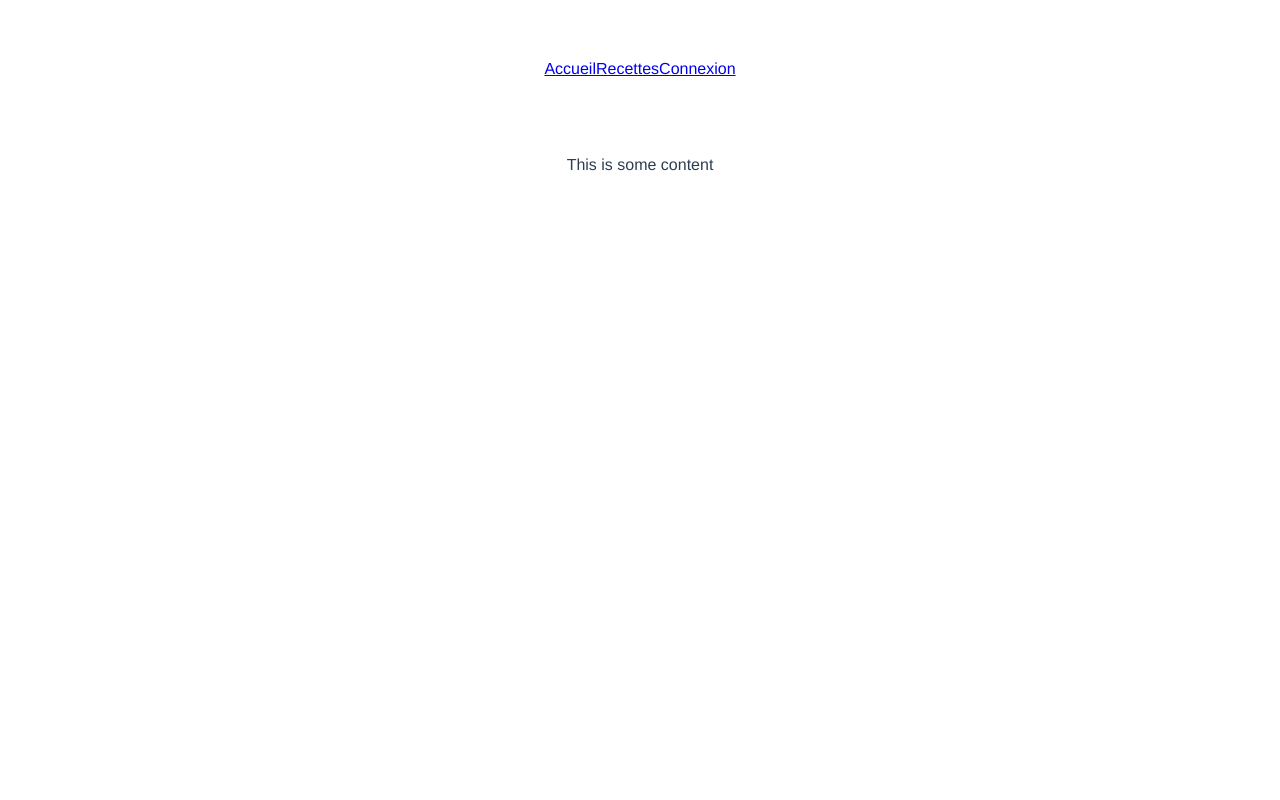
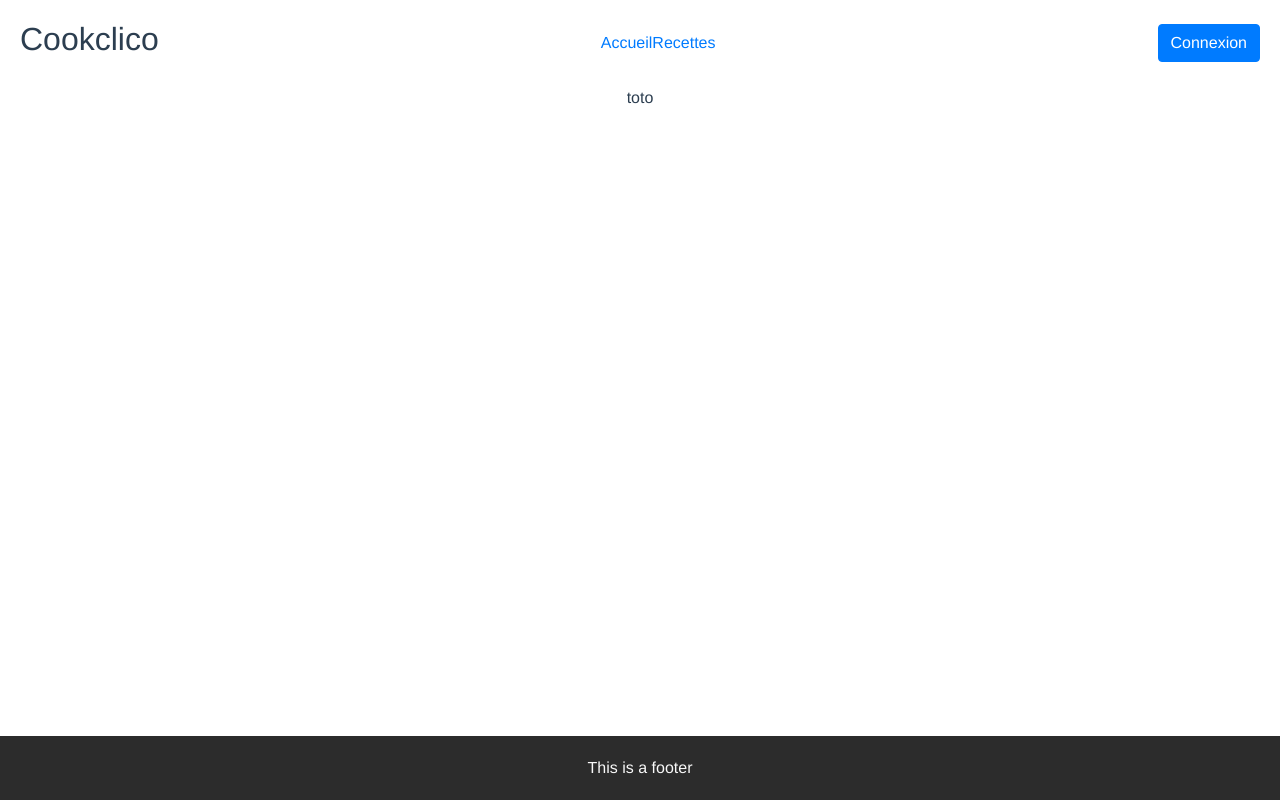
Before and after one commit to JudicaelT/vue-APIDAE-2021-2022, a Vue app: page /#/ in a window 1280 px wide. Built offline with nearby package versions, Linux system fonts and the light colour scheme; no server answers.

Commit message:
initial commit

```diff
--- a/package.json
+++ b/package.json
@@ -8,7 +8,8 @@
     "lint": "vue-cli-service lint"
   },
   "dependencies": {
-    "@vue/cli-plugin-babel": "4.1.1",
+    "@vue/cli-plugin-babel": "4.5.15",
+    "bootstrap-vue": "2.21.2",
     "vue": "^2.6.11",
     "vue-router": "2.8.1"
   },
--- a/src/App.vue
+++ b/src/App.vue
@@ -2,27 +2,43 @@
   <div id="app">
     <Header></Header>
     <router-view></router-view>
+    <Footer></Footer>
   </div>
 </template>
 
 <script>
 import Header from "@/components/Header";
+import Footer from "@/components/Footer";
 
 export default {
   name: "App",
   components: {
     Header,
+    Footer,
   },
 };
 </script>
 
 <style>
+* {
+  margin: 0;
+  padding: 0;
+}
+
+html,
+body,
 #app {
+  min-height: 100vh;
+}
+
+#app {
+  display: flex;
+  flex-direction: column;
+
   font-family: "Avenir", Helvetica, Arial, sans-serif;
   -webkit-font-smoothing: antialiased;
   -moz-osx-font-smoothing: grayscale;
   text-align: center;
   color: #2c3e50;
-  margin-top: 60px;
 }
 </style>
--- /dev/null
+++ b/src/components/Footer.vue
@@ -0,0 +1,20 @@
+<template>
+  <footer>This is a footer</footer>
+</template>
+
+<script>
+export default {
+  name: "Footer",
+};
+</script>
+
+<style>
+footer {
+  margin-top: auto;
+  padding-top: 20px;
+  padding-bottom: 20px;
+
+  color: #f8f8f8;
+  background-color: #2c2c2c;
+}
+</style>
--- a/src/components/Header.vue
+++ b/src/components/Header.vue
@@ -1,9 +1,16 @@
 <template>
-  <div id="header">
-    <router-link to="/">Accueil</router-link>
-    <router-link to="recettes">Recettes</router-link>
-    <router-link to="login">Connexion</router-link>
-  </div>
+  <header class="d-flex justify-content-between align-items-center">
+    <div>
+      <h2>Cookclico</h2>
+    </div>
+    <div>
+      <router-link to="/">Accueil</router-link>
+      <router-link to="recettes">Recettes</router-link>
+    </div>
+    <div>
+      <router-link class="btn btn-primary" to="/login">Connexion</router-link>
+    </div>
+  </header>
 </template>
 
 <script>
@@ -13,7 +20,7 @@ export default {
 </script>
 
 <style>
-#header {
-  min-height: 80px;
+header {
+  padding: 20px;
 }
 </style>
--- a/src/components/Home.vue
+++ b/src/components/Home.vue
@@ -1,5 +1,5 @@
 <template>
-  <p>This is some content</p>
+  <div>toto</div>
 </template>
 
 <script>
--- /dev/null
+++ b/src/components/Login.vue
@@ -0,0 +1,14 @@
+<template>
+  <form action="https://vuejs.org/" method="post">
+    <input type="text" name="age" />
+  </form>
+</template>
+
+<script>
+export default {
+  name: "Login",
+};
+</script>
+
+<style>
+</style>
--- a/src/router/index.js
+++ b/src/router/index.js
@@ -1,6 +1,7 @@
 import Vue from "vue";
 import Router from "vue-router";
 import Home from "@/components/Home";
+import Login from "@/components/Login";
 
 Vue.use(Router);
 
@@ -10,6 +11,11 @@ export default new Router({
       name: "Home",
       component: Home,
       path: "/"
+    },
+    {
+      name: "Login",
+      component: Login,
+      path: "/login"
     }
   ]
 });
```
Also changed, not shown: src/main.js (+8 -0 lines).
